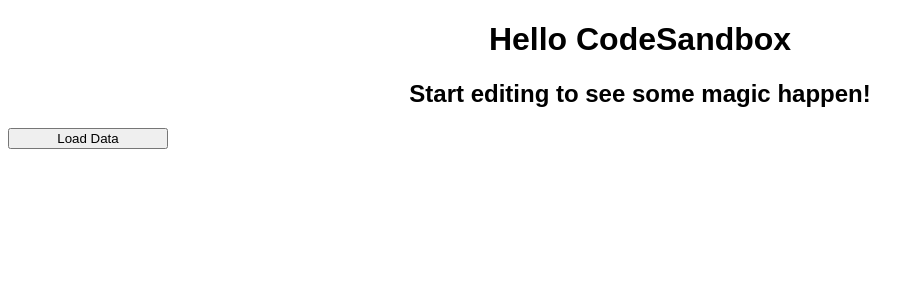
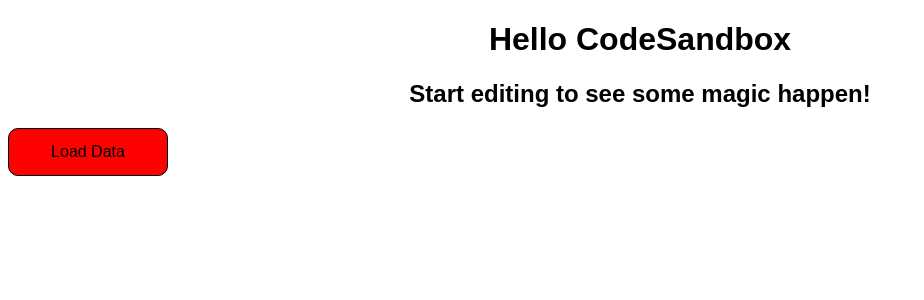
Before and after one commit to jaydray1/fetch-multiple, a React (Create React App) app: page / in a window 1280 px wide. Shown: the top 300 px of the page, without its empty margins (0-924 px from the left). Built offline with nearby package versions, Linux system fonts and the light colour scheme.

Commit message:
button
button fun

```diff
--- a/src/App.js
+++ b/src/App.js
@@ -3,7 +3,7 @@
 
 export default function App() {
   const [data, setData] = React.useState();
-  const [specificUsers, setSpecificUsers] = React.useState();
+  // const [specificUsers, setSpecificUsers] = React.useState();
 
   const loadData = (userIds = []) => {
     const urls = [
--- a/src/styles.css
+++ b/src/styles.css
@@ -2,3 +2,12 @@
   font-family: sans-serif;
   text-align: center;
 }
+
+button {
+  height: 3em;
+  background: red;
+  color: black;
+  font-size: 16px;
+  border-radius: 10px;
+  border: 1px solid black;
+}
```
